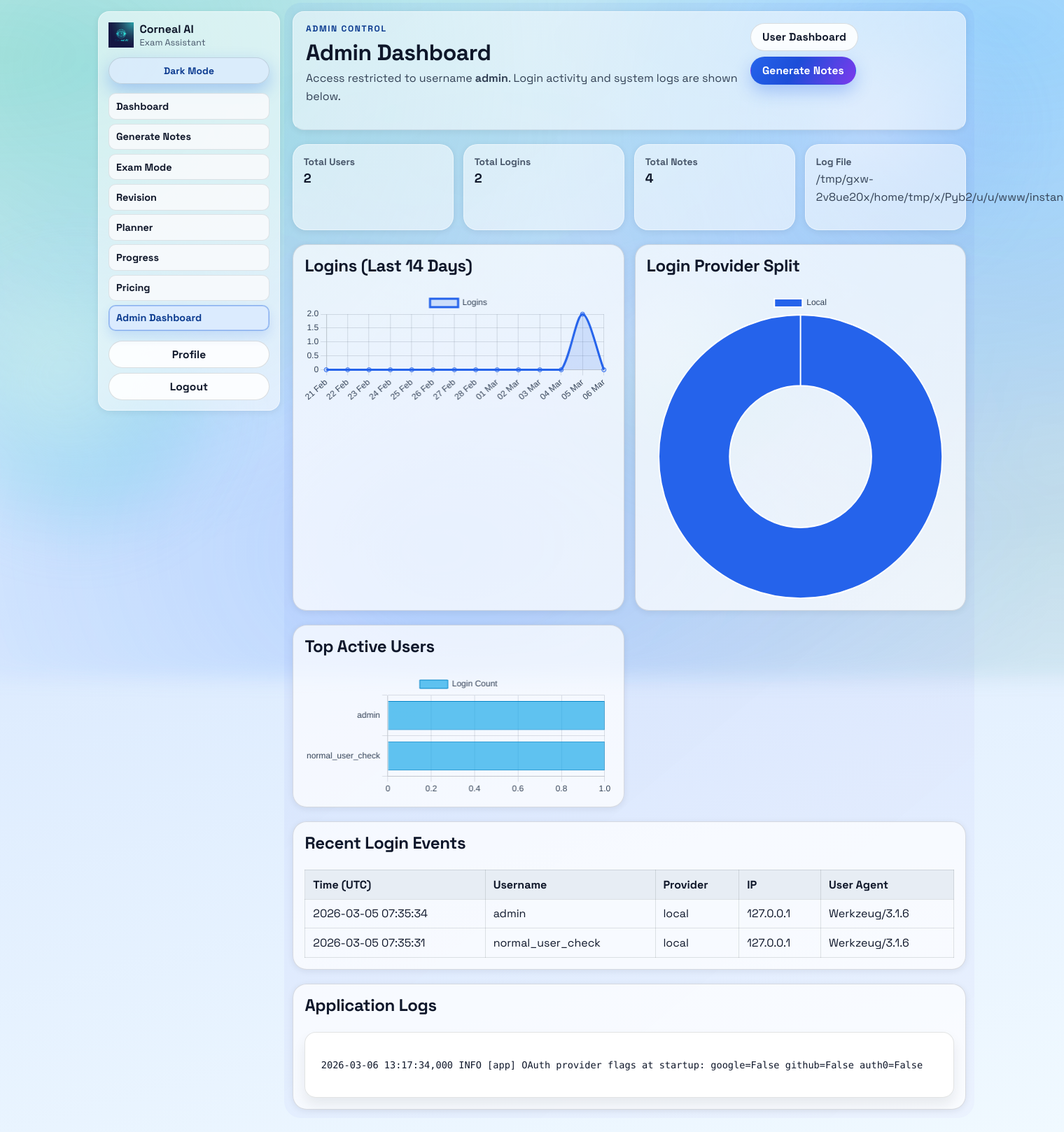
After one commit to gtmcoding-source/Corneal-AI, a Flask app: page /admin/dashboard in a window 1520 px wide; the page is wider, and only the part inside the window is pictured. The commit adds this page. Shown: that part at 70% size. Run offline with Flask 3, Linux system fonts and the light colour scheme; a user stored in the database is signed in; data comes from the database, SQL or seed files in the repository; both versions use the stored data as it was after the commit.

Commit message:
Added admin Dashboard

```diff
--- a/app.py
+++ b/app.py
@@ -1,6 +1,9 @@
 from functools import wraps
 from datetime import datetime, date, timedelta
+import os
 import re
+import logging
+from logging.handlers import RotatingFileHandler
 from urllib.parse import urlencode, quote_plus
 
 from flask import Flask, render_template, request, redirect, url_for, session, send_file
@@ -8,7 +11,7 @@ from authlib.integrations.flask_client import OAuth
 from sqlalchemy import inspect, or_, text, func
 from werkzeug.security import generate_password_hash, check_password_hash
 from config import Config
-from database.models import db, User, Notes, Lead
+from database.models import db, User, Notes, Lead, LoginEvent
 from utils.ai_handler import generate_notes, transform_notes, TRANSFORM_ACTIONS, generate_study_plan
 from utils.helpers import generate_pdf, markdown_to_html
 from utils.source_ingestion import build_source_bundle
@@ -16,6 +19,19 @@ from utils.source_ingestion import build_source_bundle
 app = Flask(__name__)
 app.config.from_object(Config)
 oauth = OAuth(app)
+
+if not os.path.isdir(app.instance_path):
+    os.makedirs(app.instance_path, exist_ok=True)
+
+ADMIN_LOG_PATH = Config.ADMIN_LOG_FILE or os.path.join(app.instance_path, "app.log")
+if not any(isinstance(handler, RotatingFileHandler) for handler in app.logger.handlers):
+    file_handler = RotatingFileHandler(ADMIN_LOG_PATH, maxBytes=1_000_000, backupCount=3, encoding="utf-8")
+    file_handler.setLevel(logging.INFO)
+    file_handler.setFormatter(
+        logging.Formatter("%(asctime)s %(levelname)s [%(name)s] %(message)s")
+    )
+    app.logger.addHandler(file_handler)
+app.logger.setLevel(logging.INFO)
 
 # Initialize database with app context
 db.init_app(app)
@@ -77,10 +93,17 @@ if Config.GITHUB_CLIENT_ID and Config.GITHUB_CLIENT_SECRET:
 
 @app.context_processor
 def inject_oauth_provider_flags():
+    current_user = None
+    user_id = session.get("user_id")
+    if user_id:
+        current_user = User.query.get(user_id)
+
     return {
         "google_oauth_enabled": bool(Config.GOOGLE_CLIENT_ID and Config.GOOGLE_CLIENT_SECRET),
         "github_oauth_enabled": bool(Config.GITHUB_CLIENT_ID and Config.GITHUB_CLIENT_SECRET),
         "auth0_oauth_enabled": bool(Config.AUTH0_DOMAIN and Config.AUTH0_CLIENT_ID and Config.AUTH0_CLIENT_SECRET),
+        "current_user": current_user,
+        "is_admin_user": bool(current_user and current_user.username == "admin"),
     }
 
 
@@ -177,6 +200,59 @@ def _to_bool(value):
     return str(value or "").strip().lower() in {"1", "true", "yes", "on"}
 
 
+def _get_current_user():
+    user_id = session.get("user_id")
+    if not user_id:
+        return None
+    return User.query.get(user_id)
+
+
+def _is_admin_user():
+    user = _get_current_user()
+    return bool(user and user.username == "admin")
+
+
+def _extract_client_ip():
+    forwarded_for = (request.headers.get("X-Forwarded-For") or "").strip()
+    if forwarded_for:
+        return forwarded_for.split(",")[0].strip()
+    return (request.headers.get("X-Real-IP") or request.remote_addr or "").strip() or None
+
+
+def _record_login_event(user, provider):
+    if not user:
+        return
+
+    entry = LoginEvent(
+        user_id=user.id,
+        username=user.username,
+        provider=(provider or "local").strip().lower(),
+        ip_address=_extract_client_ip(),
+        user_agent=(request.user_agent.string or "")[:255] or None,
+    )
+    db.session.add(entry)
+    db.session.commit()
+    app.logger.info(
+        "login user=%s provider=%s ip=%s",
+        user.username,
+        entry.provider,
+        entry.ip_address or "unknown",
+    )
+
+
+def _tail_admin_logs(path, max_lines):
+    if not path or not os.path.exists(path):
+        return []
+
+    try:
+        with open(path, "r", encoding="utf-8", errors="replace") as stream:
+            lines = stream.readlines()
+    except OSError:
+        return []
+
+    return [line.rstrip() for line in lines[-max_lines:] if line.strip()]
+
+
 def _safe_next_url(next_url):
     if not next_url:
         return None
@@ -202,6 +278,22 @@ def login_required(view_func):
     def wrapped_view(*args, **kwargs):
         if "user_id" not in session:
             return redirect(url_for("login", next=request.path))
+        return view_func(*args, **kwargs)
+    return wrapped_view
+
+
+def admin_required(view_func):
+    @wraps(view_func)
+    def wrapped_view(*args, **kwargs):
+        if "user_id" not in session:
+            return redirect(url_for("login", next=request.path))
+        if not _is_admin_user():
+            return render_template(
+                "error.html",
+                error_code=403,
+                error_title="Forbidden",
+                error_copy="Admin access is only available for username 'admin'.",
+            ), 403
         return view_func(*args, **kwargs)
     return wrapped_view
 
@@ -375,6 +467,70 @@ def dashboard():
         streak_count=streak_count,
         progress_percent=progress_percent,
         latest_note=latest_note,
+    )
+
+
+@app.route("/admin/dashboard")
+@admin_required
+def admin_dashboard():
+    total_users = User.query.count()
+    total_notes = Notes.query.count()
+    total_logins = LoginEvent.query.count()
+
+    last_14_days = [date.today() - timedelta(days=offset) for offset in range(13, -1, -1)]
+    day_buckets = {day.isoformat(): 0 for day in last_14_days}
+    login_rows = (
+        db.session.query(func.date(LoginEvent.created_at), func.count(LoginEvent.id))
+        .filter(LoginEvent.created_at >= datetime.utcnow() - timedelta(days=14))
+        .group_by(func.date(LoginEvent.created_at))
+        .all()
+    )
+    for day_value, count_value in login_rows:
+        if isinstance(day_value, str):
+            key = day_value.strip()
+        elif hasattr(day_value, "isoformat"):
+            key = day_value.isoformat()
+        else:
+            key = ""
+        if key in day_buckets:
+            day_buckets[key] = int(count_value or 0)
+
+    provider_rows = (
+        db.session.query(LoginEvent.provider, func.count(LoginEvent.id))
+        .group_by(LoginEvent.provider)
+        .order_by(func.count(LoginEvent.id).desc())
+        .all()
+    )
+    provider_labels = [(provider or "unknown").title() for provider, _ in provider_rows]
+    provider_counts = [int(count or 0) for _, count in provider_rows]
+
+    top_user_rows = (
+        db.session.query(LoginEvent.username, func.count(LoginEvent.id))
+        .group_by(LoginEvent.username)
+        .order_by(func.count(LoginEvent.id).desc())
+        .limit(10)
+        .all()
+    )
+    top_user_labels = [username for username, _ in top_user_rows]
+    top_user_counts = [int(count or 0) for _, count in top_user_rows]
+
+    recent_events = LoginEvent.query.order_by(LoginEvent.created_at.desc()).limit(200).all()
+    log_lines = _tail_admin_logs(ADMIN_LOG_PATH, Config.ADMIN_LOG_TAIL_LINES)
+
+    return render_template(
+        "admin_dashboard.html",
+        total_users=total_users,
+        total_notes=total_notes,
+        total_logins=total_logins,
+        login_day_labels=[day.strftime("%d %b") for day in last_14_days],
+        login_day_counts=[day_buckets[day.isoformat()] for day in last_14_days],
+        provider_labels=provider_labels,
+        provider_counts=provider_counts,
+        top_user_labels=top_user_labels,
+        top_user_counts=top_user_counts,
+        recent_events=recent_events,
+        log_lines=log_lines,
+        admin_log_path=ADMIN_LOG_PATH,
     )
 
 
@@ -563,6 +719,7 @@ def login():
             session.clear()
             session.permanent = remember_me
             session["user_id"] = user.id
+            _record_login_event(user, "local")
             return redirect(safe_next or url_for("home"))
 
         return render_template("login.html", error="Invalid credentials.", next_url=safe_next, remember_me=remember_me), 401
@@ -642,6 +799,7 @@ def _login_oauth_user(provider_name, provider_sub, email=None, display_name=None
     session.permanent = oauth_remember
     session["user_id"] = user.id
     session["oauth_provider"] = provider_name
+    _record_login_event(user, provider_name)
 
     if oauth_intent == "register":
         user.plan = oauth_plan
--- /dev/null
+++ b/templates/admin_dashboard.html
@@ -0,0 +1,191 @@
+<!DOCTYPE html>
+<html lang="en">
+<head>
+    <meta charset="UTF-8">
+    <meta name="viewport" content="width=device-width, initial-scale=1.0">
+    <title>Admin Dashboard - Corneal AI</title>
+    <link rel="stylesheet" href="{{ url_for('static', filename='css/style.css') }}">
+</head>
+<body class="app-shell">
+    <div class="mesh-bg" aria-hidden="true"></div>
+    <div class="shape-3d shape-3d-a" aria-hidden="true"></div>
+    <div class="shape-3d shape-3d-b" aria-hidden="true"></div>
+    <div class="shape-3d shape-3d-c" aria-hidden="true"></div>
+    <div class="workspace-shell">
+        {% include "partials/app_sidebar.html" %}
+        <main class="workspace-main">
+            <header class="workspace-topbar">
+                <div>
+                    <p class="eyebrow">Admin Control</p>
+                    <h1>Admin Dashboard</h1>
+                    <p class="subtitle">Access restricted to username <strong>admin</strong>. Login activity and system logs are shown below.</p>
+                </div>
+                <div class="quick-actions">
+                    <a class="link-pill" href="{{ url_for('dashboard') }}">User Dashboard</a>
+                    <a class="link-pill link-pill-primary" href="{{ url_for('home') }}">Generate Notes</a>
+                </div>
+            </header>
+
+            <section class="dashboard-kpi-grid">
+                <article class="dashboard-kpi-card">
+                    <p class="kpi-label">Total Users</p>
+                    <p class="kpi-value">{{ total_users }}</p>
+                </article>
+                <article class="dashboard-kpi-card">
+                    <p class="kpi-label">Total Logins</p>
+                    <p class="kpi-value">{{ total_logins }}</p>
+                </article>
+                <article class="dashboard-kpi-card">
+                    <p class="kpi-label">Total Notes</p>
+                    <p class="kpi-value">{{ total_notes }}</p>
+                </article>
+                <article class="dashboard-kpi-card">
+                    <p class="kpi-label">Log File</p>
+                    <p class="subtitle">{{ admin_log_path }}</p>
+                </article>
+            </section>
+
+            <section class="dashboard-main-grid">
+                <article class="panel dashboard-card">
+                    <h3>Logins (Last 14 Days)</h3>
+                    <canvas id="loginTrendChart" height="110"></canvas>
+                </article>
+
+                <article class="panel dashboard-card">
+                    <h3>Login Provider Split</h3>
+                    <canvas id="providerChart" height="110"></canvas>
+                </article>
+            </section>
+
+            <section class="dashboard-main-grid">
+                <article class="panel dashboard-card">
+                    <h3>Top Active Users</h3>
+                    <canvas id="topUsersChart" height="120"></canvas>
+                </article>
+            </section>
+
+            <section class="panel dashboard-card">
+                <h3>Recent Login Events</h3>
+                <div style="overflow-x:auto;">
+                    <table class="pricing-table">
+                        <thead>
+                            <tr>
+                                <th>Time (UTC)</th>
+                                <th>Username</th>
+                                <th>Provider</th>
+                                <th>IP</th>
+                                <th>User Agent</th>
+                            </tr>
+                        </thead>
+                        <tbody>
+                            {% for event in recent_events %}
+                                <tr>
+                                    <td>{{ event.created_at.strftime('%Y-%m-%d %H:%M:%S') if event.created_at else '-' }}</td>
+                                    <td>{{ event.username }}</td>
+                                    <td>{{ event.provider }}</td>
+                                    <td>{{ event.ip_address or '-' }}</td>
+                                    <td>{{ event.user_agent or '-' }}</td>
+                                </tr>
+                            {% else %}
+                                <tr>
+                                    <td colspan="5">No login events yet.</td>
+                                </tr>
+                            {% endfor %}
+                        </tbody>
+                    </table>
+                </div>
+            </section>
+
+            <section class="panel dashboard-card">
+                <h3>Application Logs</h3>
+                <div class="note-content" style="max-height:420px; overflow:auto; white-space:pre-wrap; font-family:Consolas, monospace; font-size:0.85rem;">
+{% if log_lines %}{{ log_lines|join('\n') }}{% else %}No logs available yet.{% endif %}
+                </div>
+            </section>
+        </main>
+    </div>
+
+    <script src="https://cdn.jsdelivr.net/npm/chart.js"></script>
+    <script>
+        const chartTextColor = document.body.getAttribute("data-theme") === "dark" ? "#d5e0ef" : "#334155";
+        const chartGridColor = document.body.getAttribute("data-theme") === "dark" ? "rgba(148, 163, 184, 0.2)" : "rgba(51, 65, 85, 0.15)";
+
+        const loginTrendCtx = document.getElementById("loginTrendChart");
+        if (loginTrendCtx) {
+            new Chart(loginTrendCtx, {
+                type: "line",
+                data: {
+                    labels: {{ login_day_labels|tojson }},
+                    datasets: [{
+                        label: "Logins",
+                        data: {{ login_day_counts|tojson }},
+                        borderColor: "#2563eb",
+                        backgroundColor: "rgba(37, 99, 235, 0.15)",
+                        fill: true,
+                        tension: 0.3
+                    }]
+                },
+                options: {
+                    responsive: true,
+                    plugins: {
+                        legend: { labels: { color: chartTextColor } }
+                    },
+                    scales: {
+                        x: { ticks: { color: chartTextColor }, grid: { color: chartGridColor } },
+                        y: { ticks: { color: chartTextColor }, grid: { color: chartGridColor }, beginAtZero: true }
+                    }
+                }
+            });
+        }
+
+        const providerCtx = document.getElementById("providerChart");
+        if (providerCtx) {
+            new Chart(providerCtx, {
+                type: "doughnut",
+                data: {
+                    labels: {{ provider_labels|tojson }},
+                    datasets: [{
+                        data: {{ provider_counts|tojson }},
+                        backgroundColor: ["#2563eb", "#0ea5e9", "#14b8a6", "#22c55e", "#f59e0b", "#ef4444"]
+                    }]
+                },
+                options: {
+                    responsive: true,
+                    plugins: {
+                        legend: { labels: { color: chartTextColor } }
+                    }
+                }
+            });
+        }
+
+        const topUsersCtx = document.getElementById("topUsersChart");
+        if (topUsersCtx) {
+            new Chart(topUsersCtx, {
+                type: "bar",
+                data: {
+                    labels: {{ top_user_labels|tojson }},
+                    datasets: [{
+                        label: "Login Count",
+                        data: {{ top_user_counts|tojson }},
+                        backgroundColor: "rgba(14, 165, 233, 0.65)",
+                        borderColor: "#0284c7",
+                        borderWidth: 1
+                    }]
+                },
+                options: {
+                    indexAxis: "y",
+                    responsive: true,
+                    plugins: {
+                        legend: { labels: { color: chartTextColor } }
+                    },
+                    scales: {
+                        x: { ticks: { color: chartTextColor }, grid: { color: chartGridColor }, beginAtZero: true },
+                        y: { ticks: { color: chartTextColor }, grid: { color: chartGridColor } }
+                    }
+                }
+            });
+        }
+    </script>
+    <script src="{{ url_for('static', filename='js/ui.js') }}" defer></script>
+</body>
+</html>
--- a/templates/partials/app_sidebar.html
+++ b/templates/partials/app_sidebar.html
@@ -15,6 +15,9 @@
         <a class="sidebar-link" href="{{ url_for('home') }}#study-planner">Planner</a>
         <a class="sidebar-link" href="{{ url_for('dashboard') }}#progress">Progress</a>
         <a class="sidebar-link" href="{{ url_for('pricing') }}">Pricing</a>
+        {% if is_admin_user %}
+            <a class="sidebar-link" href="{{ url_for('admin_dashboard') }}">Admin Dashboard</a>
+        {% endif %}
     </nav>
     <div class="sidebar-footer">
         <a class="link-pill" href="{{ url_for('profile') }}">Profile</a>
```
Also changed, not shown: config.py (+8 -0 lines), database/models.py (+10 -0 lines), instance/database.db, 1 other file.
